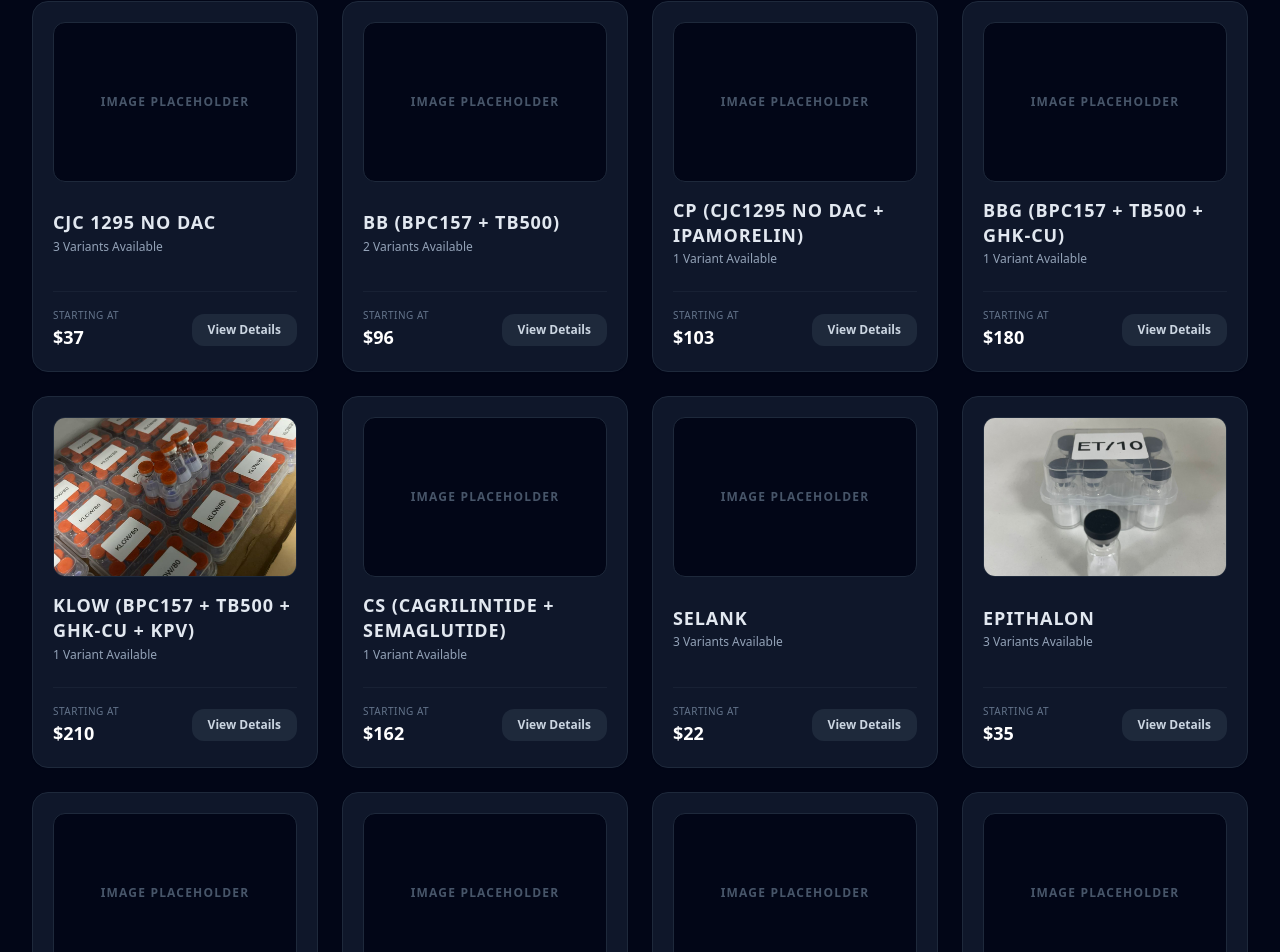
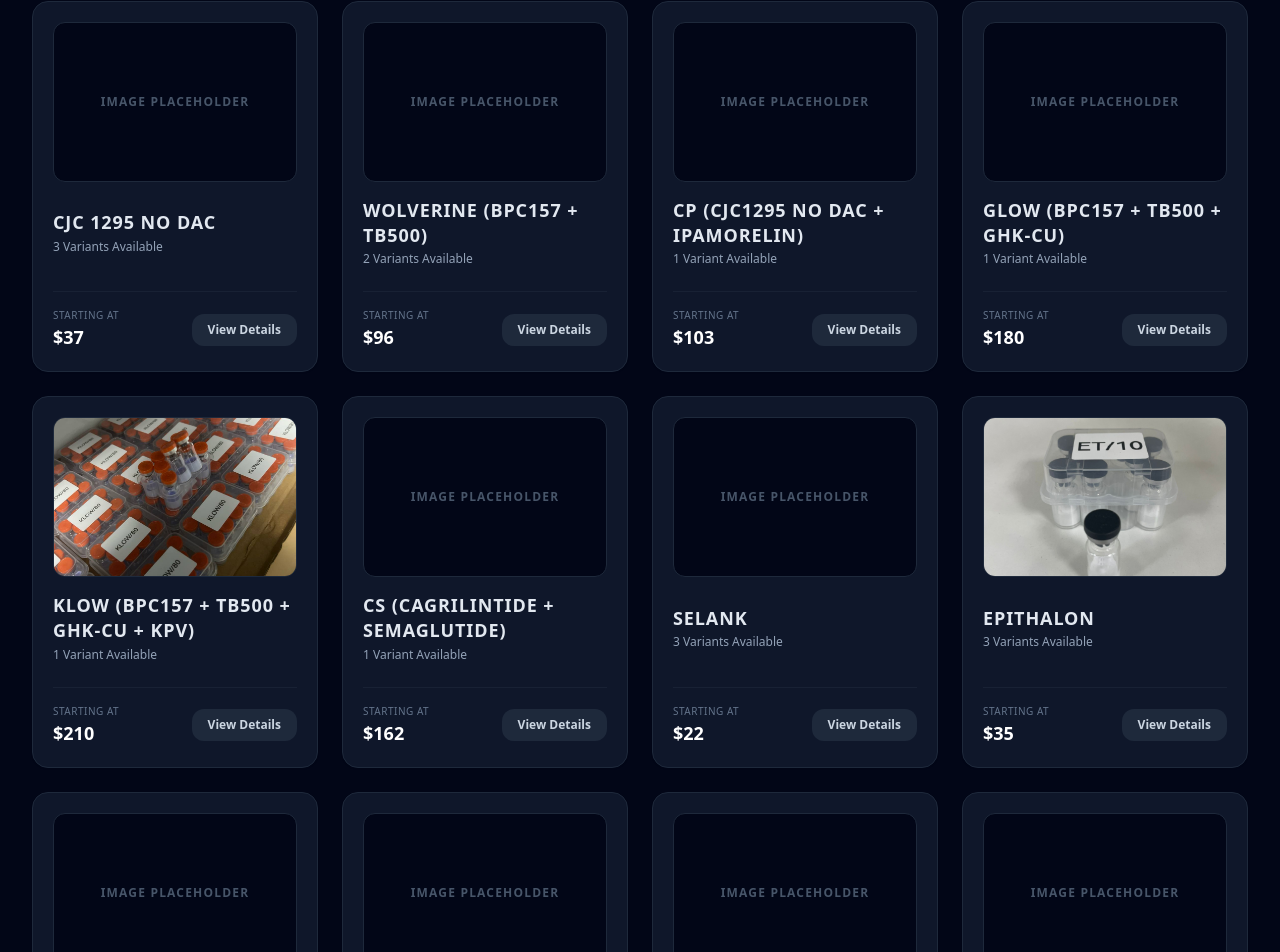
Before and after one commit to sameerkhan1122/ManufakturWebV2, a React (Vite) app: page / in a window 1280 px wide. Shown: the part 2332-3284 px from the top of the page. Built offline with nearby package versions, Linux system fonts and the light colour scheme.

Commit message:
Update App.jsx

```diff
--- a/src/App.jsx
+++ b/src/App.jsx
@@ -142,10 +142,10 @@ const allProducts = [
   { id: 'cnd5', name: 'CND5 - CJC 1295 NO DAC (5mg/vial*10 vials)', price: 74, category: 'CJC 1295 NO DAC' },
   { id: 'cnd10', name: 'CND10 - CJC 1295 NO DAC (10mg/vial*10 vials)', price: 132, category: 'CJC 1295 NO DAC' },
 
-  { id: 'bb10', name: 'BB10 - Blend: BPC157 5mg + TB500 5mg', price: 96, category: 'BB (BPC157 + TB500)' },
-  { id: 'bb20', name: 'BB20 - Blend: BPC157 10mg + TB500 10mg', price: 169, category: 'BB (BPC157 + TB500)' },
+  { id: 'bb10', name: 'BB10 - Blend: BPC157 5mg + TB500 5mg', price: 96, category: 'Wolverine (BPC157 + TB500)' },
+  { id: 'bb20', name: 'BB20 - Blend: BPC157 10mg + TB500 10mg', price: 169, category: 'Wolverine (BPC157 + TB500)' },
   { id: 'cp10', name: 'CP10 - Blend: CJC1295 NO DAC 5mg + Ipamorelin 5mg', price: 103, category: 'CP (CJC1295 NO DAC + Ipamorelin)' },
-  { id: 'bbg70', name: 'BBG70 - Blend: BPC 157 10mg + TB500 10mg + GHK-CU 50mg', price: 180, category: 'BBG (BPC157 + TB500 + GHK-CU)' },
+  { id: 'bbg70', name: 'BBG70 - Blend: BPC 157 10mg + TB500 10mg + GHK-CU 50mg', price: 180, category: 'GLOW (BPC157 + TB500 + GHK-CU)' },
   { id: 'klow80', name: 'KLOW80 - Blend: BPC 157 10mg + TB500 10mg + GHK-CU 50mg + KPV 10mg', price: 210, category: 'KLOW (BPC157 + TB500 + GHK-CU + KPV)', image: img_KLOW },
   { id: 'cs10', name: 'CS10 - Cagrilintide 5mg + Semaglutide 5mg', price: 162, category: 'CS (Cagrilintide + Semaglutide)' },
 
```
